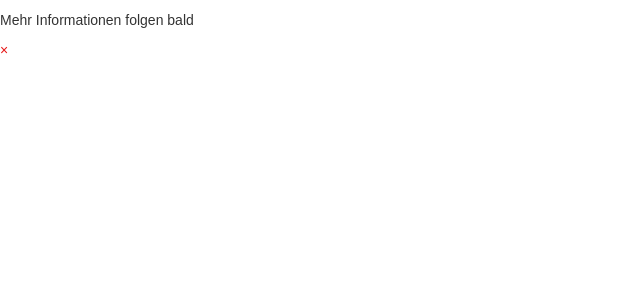
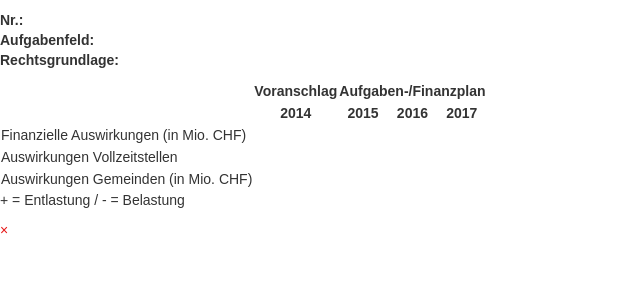
Before and after one commit to tpreusse/open-budget, a Rails app: template app/views/application/d.html.haml in a window 1280 px wide. Shown: the top 300 px of the page, without its empty margins (0-640 px from the left). Run offline with Rails 7, Linux system fonts and the light colour scheme; the template is opened without the code that fills it, so the values that code supplies are empty; style sheets or scripts are compiled from the project's sources; some libraries are stand-ins or nearby versions; some web fonts are replaced.

Commit message:
add details content

```diff
--- a/app/assets/stylesheets/experiment.css.scss
+++ b/app/assets/stylesheets/experiment.css.scss
@@ -42,7 +42,7 @@
 		border-radius: 1em;
 	}
 
-	tbody tr:hover {
+	tbody tr.has-detail:hover {
 		cursor: pointer;
 		background-color:lighten($openDataRed, 48%);
 	}
--- a/app/views/application/d.html.haml
+++ b/app/views/application/d.html.haml
@@ -1,5 +1,50 @@
 
-%h2= params[:node_id]
-%p Mehr Informationen folgen bald
+%h2= @detail['Direktion']
+%h3= @detail['Massnahme']
+%p= @detail['Kurzbeschrieb']
+
+%p
+  %strong Nr.:
+  = @detail['Nr']
+  %br
+  %strong Aufgabenfeld:
+  = @detail['Aufgabenfeld']
+  %br
+  %strong Rechtsgrundlage:
+  = @detail['Rechtsgrundlage']
+
+%table
+  %thead
+    %tr
+      %th
+      %th Voranschlag
+      %th{colspan: 3} Aufgaben-/Finanzplan
+    %tr
+      %th
+      %th 2014
+      %th 2015
+      %th 2016
+      %th 2017
+  %tbody
+    %tr
+      %td Finanzielle Auswirkungen (in Mio. CHF)
+      %td= @detail['Auswirkungen']['Finanzielle']['2014']
+      %td= @detail['Auswirkungen']['Finanzielle']['2015']
+      %td= @detail['Auswirkungen']['Finanzielle']['2016']
+      %td= @detail['Auswirkungen']['Finanzielle']['2017']
+    %tr
+      %td Auswirkungen Vollzeitstellen
+      %td= @detail['Auswirkungen']['Vollzeitstellen']['2014']
+      %td= @detail['Auswirkungen']['Vollzeitstellen']['2015']
+      %td= @detail['Auswirkungen']['Vollzeitstellen']['2016']
+      %td= @detail['Auswirkungen']['Vollzeitstellen']['2017']
+    %tr
+      %td Auswirkungen Gemeinden (in Mio. CHF)
+      %td= @detail['Auswirkungen']['Gemeinden']['2014']
+      %td= @detail['Auswirkungen']['Gemeinden']['2015']
+      %td= @detail['Auswirkungen']['Gemeinden']['2016']
+      %td= @detail['Auswirkungen']['Gemeinden']['2017']
+
+%p= "+ = Entlastung / - = Belastung"
 
 %a.close-reveal-modal &#215;
```
Also changed, not shown: app/assets/javascripts/experiment.js (+30 -18 lines), app/controllers/application_controller.rb (+24 -0 lines), app/views/application/experiment.html.haml (+6 -1 lines).
